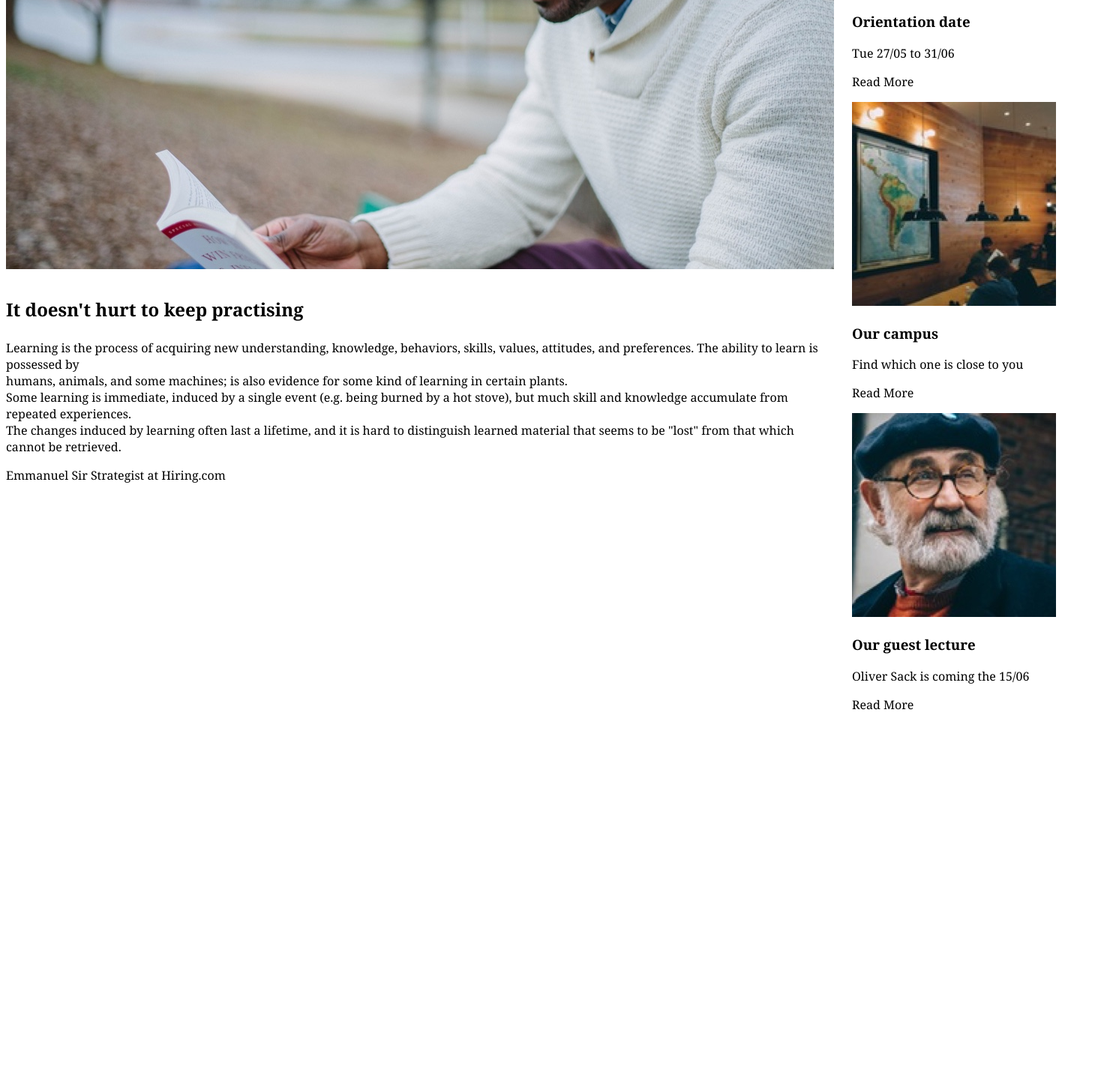
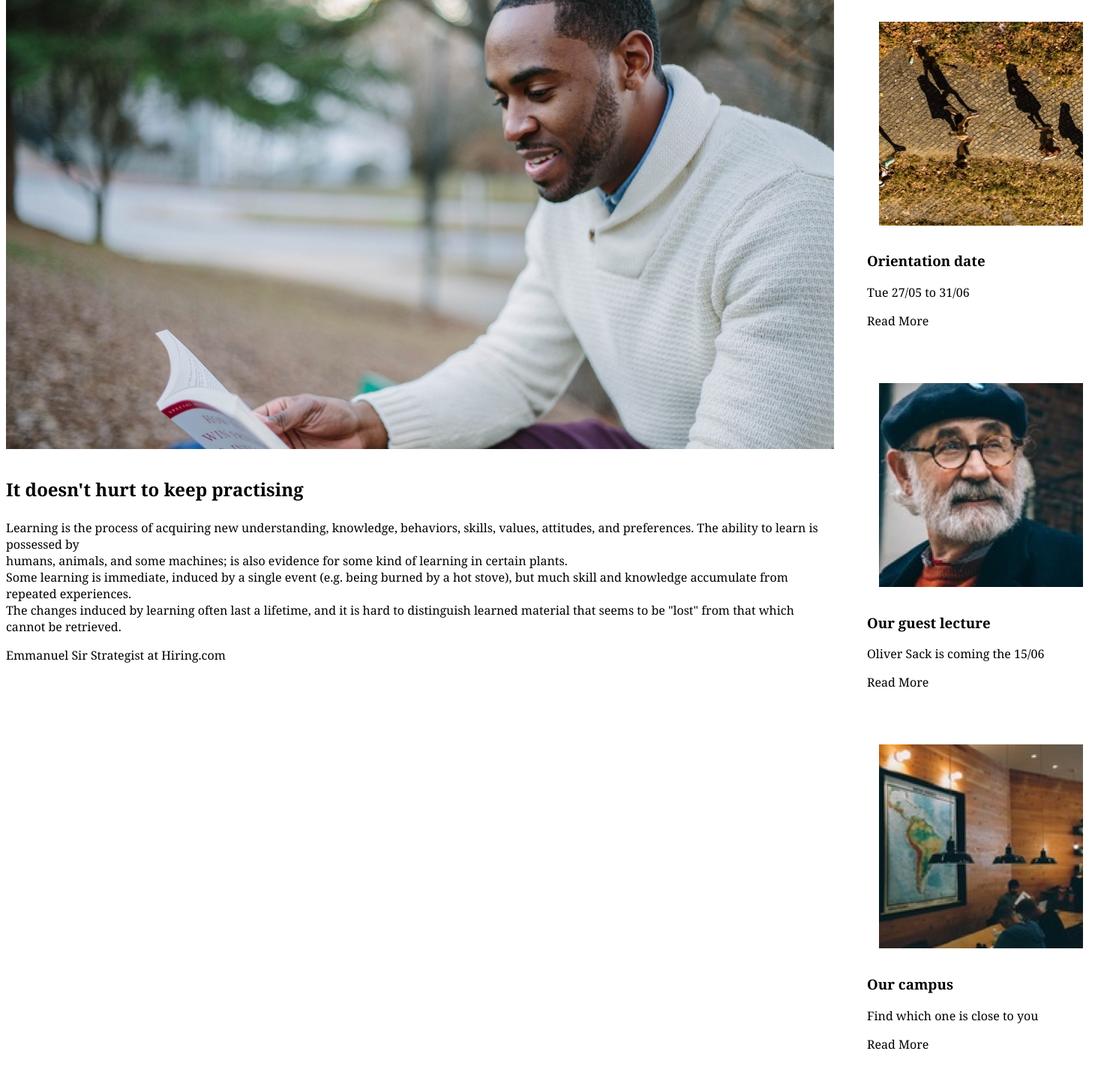
Before and after one commit to JulesWeasley/ColmarAcademy, a plain HTML site: page index.html in a window 1280 px wide. Shown: the part 1040-2478 px from the top of the page at 75% size, 1480 px wide, since content can reach past the window. Before the commit the page ends 2015 px from the top, so only its background shows below. Drawn offline with Linux system fonts and the light colour scheme; files whose address does not match are found by name.

Commit message:
finished part 2 main, aligned the images well, will colour read more in blue now

```diff
--- a/index.html
+++ b/index.html
@@ -42,25 +42,31 @@
         </div>
 
         <div class = "main-col">
-            <div>
+            <div class = "box">
                 <img src="C:\Users\ACER\Documents\Projects-Coding\ColmarAcademy\resources\images\information-orientation.jpg" alt="">
+                <div class = "info">
                     <h3>Orientation date</h3>
                     <p>Tue 27/05 to 31/06</p>
                     <p class = "readmore"> Read More</p>
                 </div>
-            <div>
-                <img src="C:\Users\ACER\Documents\Projects-Coding\ColmarAcademy\resources\images\information-campus.jpg" alt="">
-                <h3>Our campus</h3>
-                <p>Find which one is close to you</p>
-                <p class = "readmore"> Read More</p>
             </div>
-            <div>
+            <div class = "box">
                 <img src="C:\Users\ACER\Documents\Projects-Coding\ColmarAcademy\resources\images\information-guest-lecture.jpg" alt="">
+                <div class = "info">
                     <h3>Our guest lecture</h3>
                     <p>Oliver Sack is coming the 15/06 </p>
                     <p class = "readmore"> Read More</p>
                 </div>
             </div>
+            <div class = "box">
+                <img src="C:\Users\ACER\Documents\Projects-Coding\ColmarAcademy\resources\images\information-campus.jpg" alt="">
+                <div class = "info">
+                    <h3>Our campus</h3>
+                    <p>Find which one is close to you</p>
+                    <p class = "readmore"> Read More</p>
+                </div>
+            </div>
+            </div>
         </div>
 </body>
 </html>
--- a/resources/css/index.css
+++ b/resources/css/index.css
@@ -64,7 +64,6 @@ h1 {
     margin-bottom: 32px;
     margin-right: 24px;
     margin-left: 24px;
-    float: left;
 }
 
 .banner-text {
@@ -81,8 +80,9 @@ button {
 }
 
 .main {
-    background-color: white;
+    background-color:white;
     display: inline-flex;
+    width: 100%;
 }
 
 #main-part1 {
@@ -99,3 +99,19 @@ button {
 #quote {
     margin-bottom: 32px;
 }
+
+.main-col {
+    margin-top: 32px;
+    width: 40%;
+}
+
+.box {
+    display: inline-flex;
+    margin: 10px;
+    padding: 10px;
+    flex-wrap: wrap;
+}
+
+.box img {
+    padding: 16px;
+}
```
Lines whose indentation alone changed are shown as unchanged.
